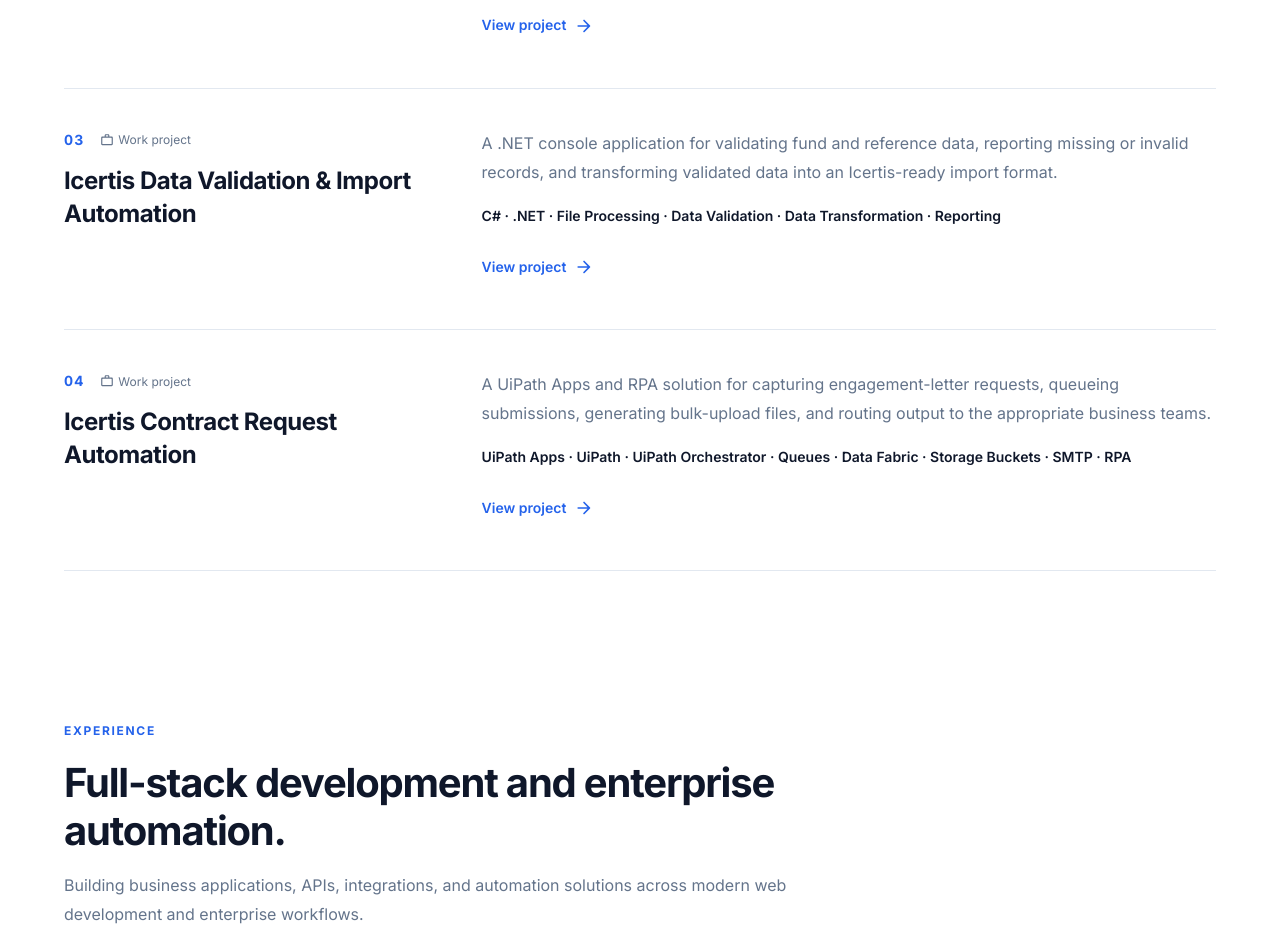
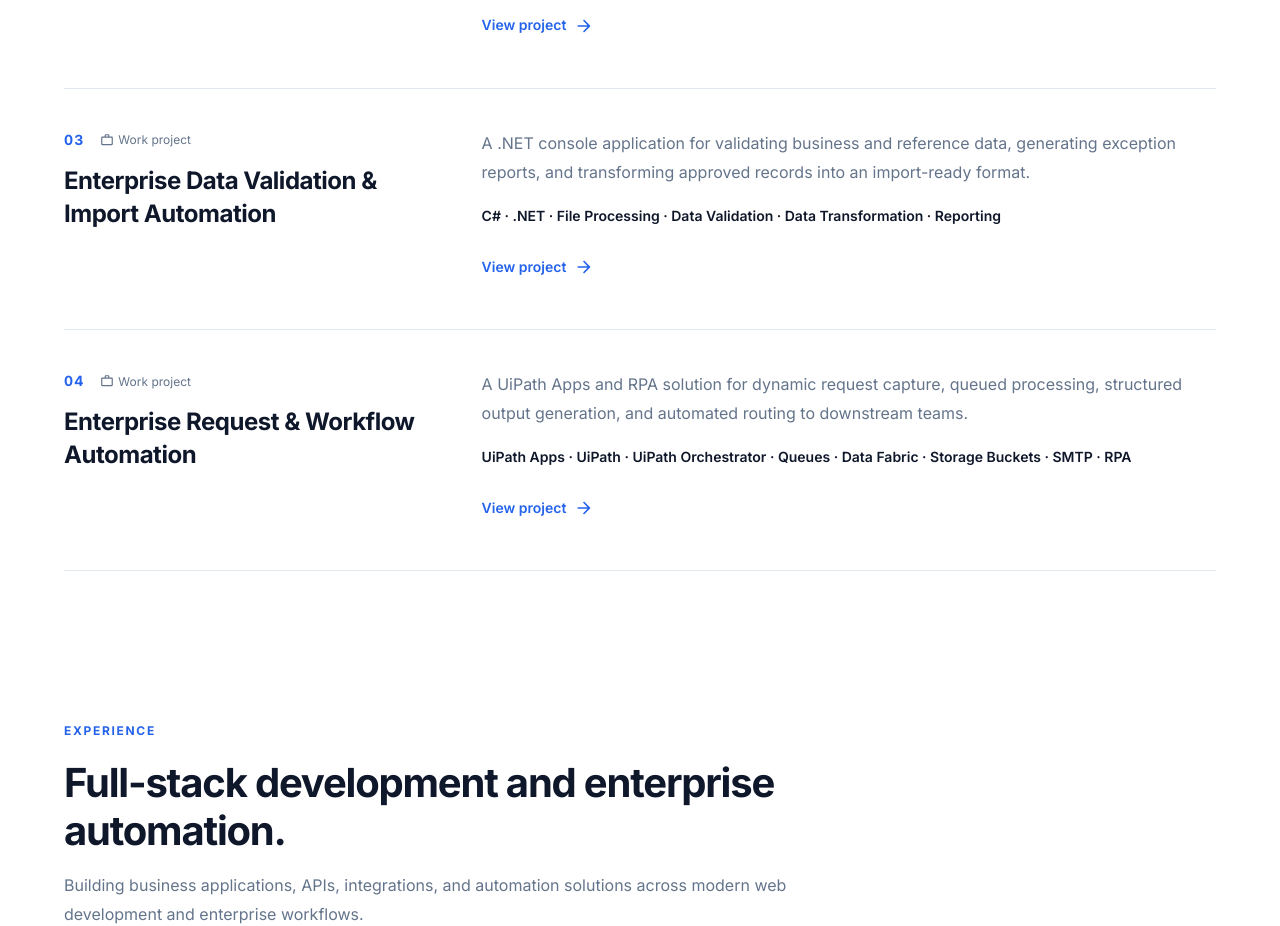
Before and after one commit to mickolapuz/My-Portfolio, a React app: page / in a window 1280 px wide. Shown: the part 2820-3746 px from the top of the page. Built offline with nearby package versions, Linux system fonts and the light colour scheme; the HTML template or start-up script is replaced by a standard one.

Commit message:
Sanitize work project details for public portfolio

```diff
--- a/src/data/projects.ts
+++ b/src/data/projects.ts
@@ -72,12 +72,12 @@
     projectType: "public",
   },
   {
-    id: "icertis-data-validation-import",
-    title: "Icertis Data Validation & Import Automation",
+    id: "enterprise-data-validation-import",
+    title: "Enterprise Data Validation & Import Automation",
     shortDescription:
-      "A .NET console application for validating fund and reference data, reporting missing or invalid records, and transforming validated data into an Icertis-ready import format.",
+      "A .NET console application for validating business and reference data, generating exception reports, and transforming approved records into an import-ready format.",
     description:
-      "A support-operated .NET console application developed to prepare fund and reference data for Icertis. The application reads the required source files from a configured working location, including fund data and supporting reference datasets, validates fund records against required Icertis data, produces reports for invalid or non-existing records, and transforms valid records into the structure required for downstream Icertis bulk import.",
+      "A support-operated .NET console application developed to prepare structured business data for a downstream enterprise platform. The application reads source and reference datasets from a configured working location, performs cross-reference and completeness validation, generates exception reports for records that require review, and transforms valid records into a standardized import-ready structure.",
     technologies: [
       "C#",
       ".NET",
@@ -87,23 +87,23 @@
       "Reporting",
     ],
     highlights: [
-      "Built a .NET console application that can be manually executed by the support team without modifying source code.",
-      "Reads fund data together with supporting reference datasets such as client group and administrative records from the configured working location.",
-      "Validates fund records against required Icertis reference data before they are prepared for import.",
-      "Generates reports identifying invalid, missing, or non-existing records that require review before processing continues.",
-      "Transforms validated fund data into an Icertis-compatible bulk-import structure.",
-      "Separates validation, reporting, and transformation steps to make the processing flow easier to support and troubleshoot.",
+      "Built a .NET console application that can be executed by operational support users without modifying source code.",
+      "Processes primary business data together with supporting reference datasets from a configured working location.",
+      "Performs rule-based validation and cross-reference checks before records are prepared for downstream processing.",
+      "Generates exception reports identifying incomplete, invalid, or unmatched records that require review.",
+      "Transforms approved records into a standardized structure suitable for enterprise bulk import.",
+      "Separates ingestion, validation, reporting, and transformation into clear processing stages for easier support and troubleshooting.",
     ],
     isPrivate: true,
     projectType: "work",
   },
   {
-    id: "icertis-contract-request-automation",
-    title: "Icertis Contract Request Automation",
+    id: "enterprise-request-workflow-automation",
+    title: "Enterprise Request & Workflow Automation",
     shortDescription:
-      "A UiPath Apps and RPA solution for capturing engagement-letter requests, queueing submissions, generating bulk-upload files, and routing output to the appropriate business teams.",
+      "A UiPath Apps and RPA solution for dynamic request capture, queued processing, structured output generation, and automated routing to downstream teams.",
     description:
-      "An enterprise contract-request solution built with UiPath Apps and supporting UiPath automation processes. The web application provides a dashboard for submitted requests and a Contract Request Form whose required information changes according to the selected engagement letter type. Submitted requests are queued for robotic processing, where the captured input is compiled into the required bulk-upload format, shared through UiPath storage, and distributed to the appropriate team based on the selected letter type.",
+      "An enterprise request-management solution built with UiPath Apps and supporting UiPath automation processes. The application provides a request dashboard and configurable forms whose required information changes according to the selected request category. Submitted requests are queued for asynchronous robotic processing, where captured input is compiled into standardized output files, exchanged through managed storage, persisted for application use, and routed to the appropriate downstream team.",
     technologies: [
       "UiPath Apps",
       "UiPath",
@@ -115,14 +115,14 @@
       "RPA",
     ],
     highlights: [
-      "Built a UiPath Apps web application with a request dashboard and a dedicated Contract Request Form.",
-      "Implemented engagement-letter-specific form behavior so users provide the information required for the selected letter type.",
-      "Queues submitted requests so the user-facing application is separated from downstream robotic processing.",
-      "Developed supporting UiPath processes used by the application for entity preparation, request processing, and bulk-upload generation.",
-      "Compiles submitted form data into files used by downstream Icertis bulk-upload workflows.",
-      "Uses UiPath Storage Buckets to exchange generated request files between the application and automation processes.",
-      "Uses UiPath Data Fabric to persist and manage application data used by the request workflow.",
-      "Routes generated output through SMTP to the appropriate distribution list based on the selected engagement letter type.",
+      "Built a UiPath Apps web application with a request dashboard and configurable data-entry forms.",
+      "Implemented category-driven form behavior so users provide only the information required for the selected request type.",
+      "Uses queues to separate the user-facing application from asynchronous downstream robotic processing.",
+      "Developed supporting UiPath processes for application data preparation, request processing, and structured output generation.",
+      "Compiles submitted form data into standardized files for downstream enterprise processing.",
+      "Uses managed storage to exchange generated request files between the application and automation processes.",
+      "Uses UiPath Data Fabric to persist and manage application data required by the request workflow.",
+      "Routes generated output through SMTP to the appropriate downstream team based on request configuration.",
     ],
     isPrivate: true,
     projectType: "work",
```
